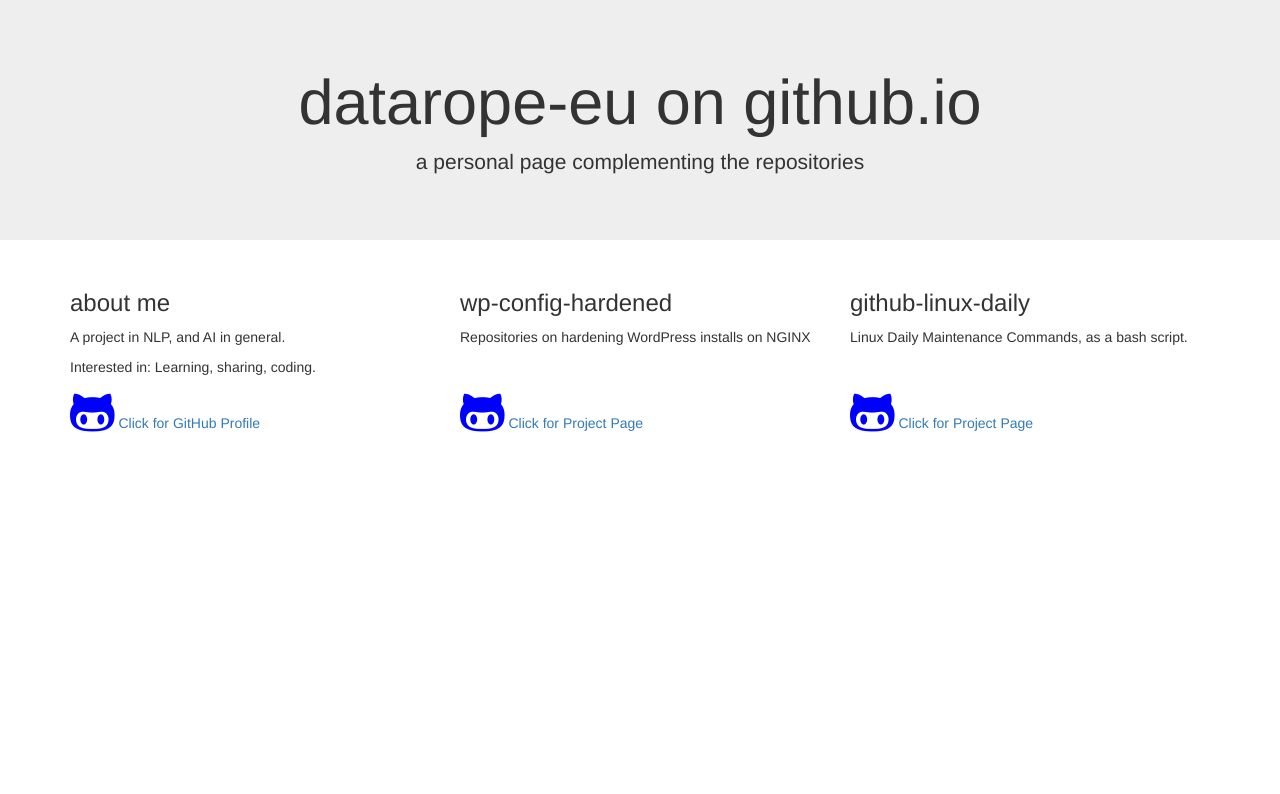
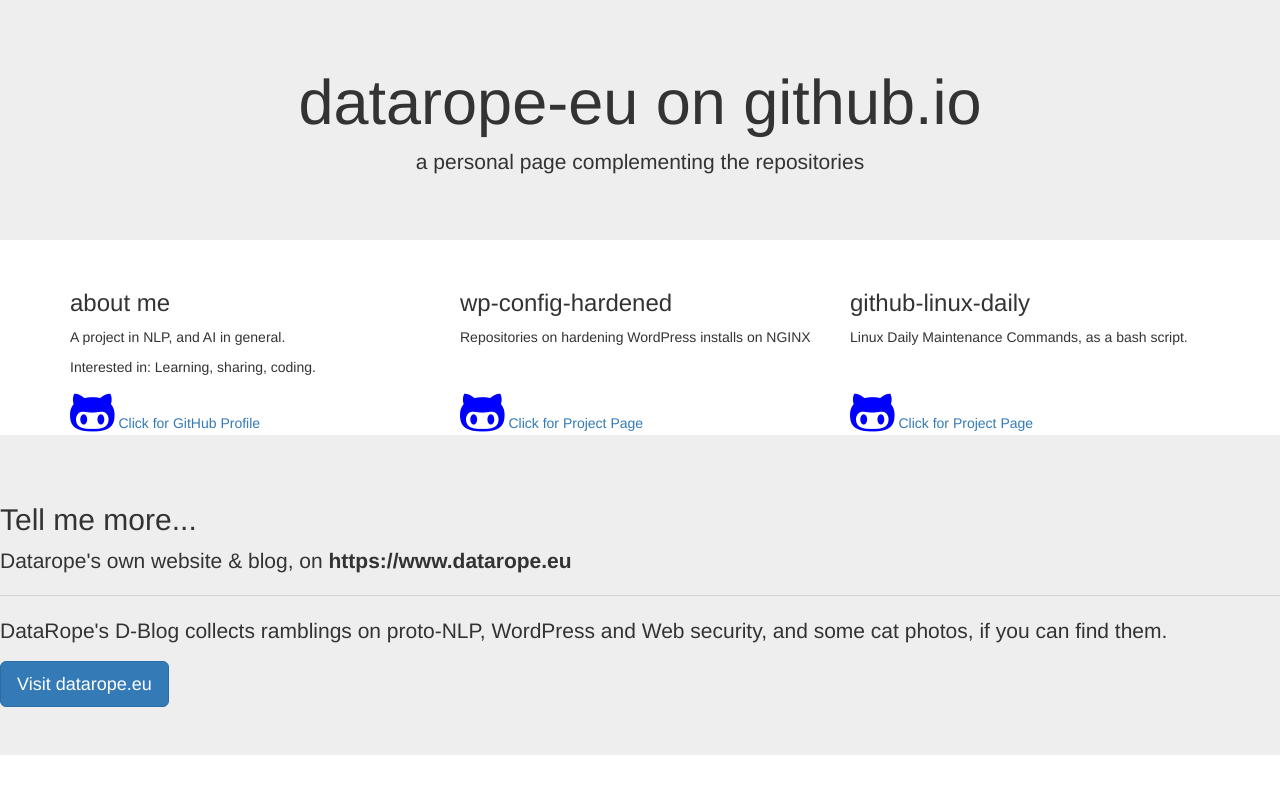
Before and after one commit to datarope-eu/datarope-eu.github-OLD, a plain HTML site: page index.html in a window 1280 px wide. Drawn offline with nearby package versions, Linux system fonts and the light colour scheme.

Commit message:
Add website shoutout for blog

```diff
--- a/index.html
+++ b/index.html
@@ -51,6 +51,13 @@
   </div>
 </div>
 
+<div class="jumbotron">
+  <h2 class="display-4">Tell me more...</h2>
+  <p class="lead">Datarope's own website & blog, on <strong>https://www.datarope.eu</strong></p>
+  <hr class="my-4">
+  <p>DataRope's D-Blog collects ramblings on proto-NLP, WordPress and Web security, and some cat photos, if you can find them.</p>
+  <a class="btn btn-primary btn-lg" href="https://www.datarope.eu" role="button">Visit datarope.eu</a>
+</div>
 
 </body>
 </html>
```
